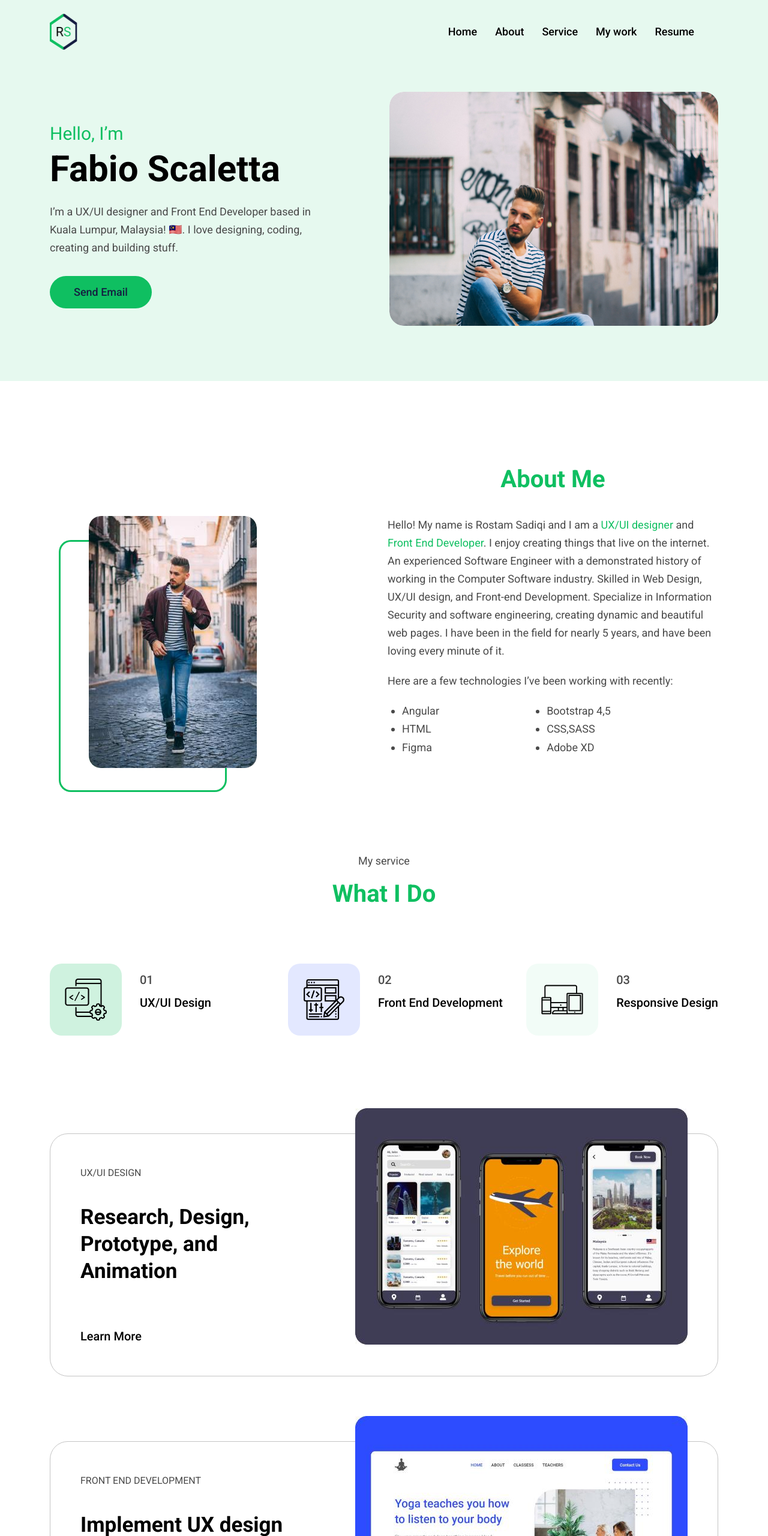
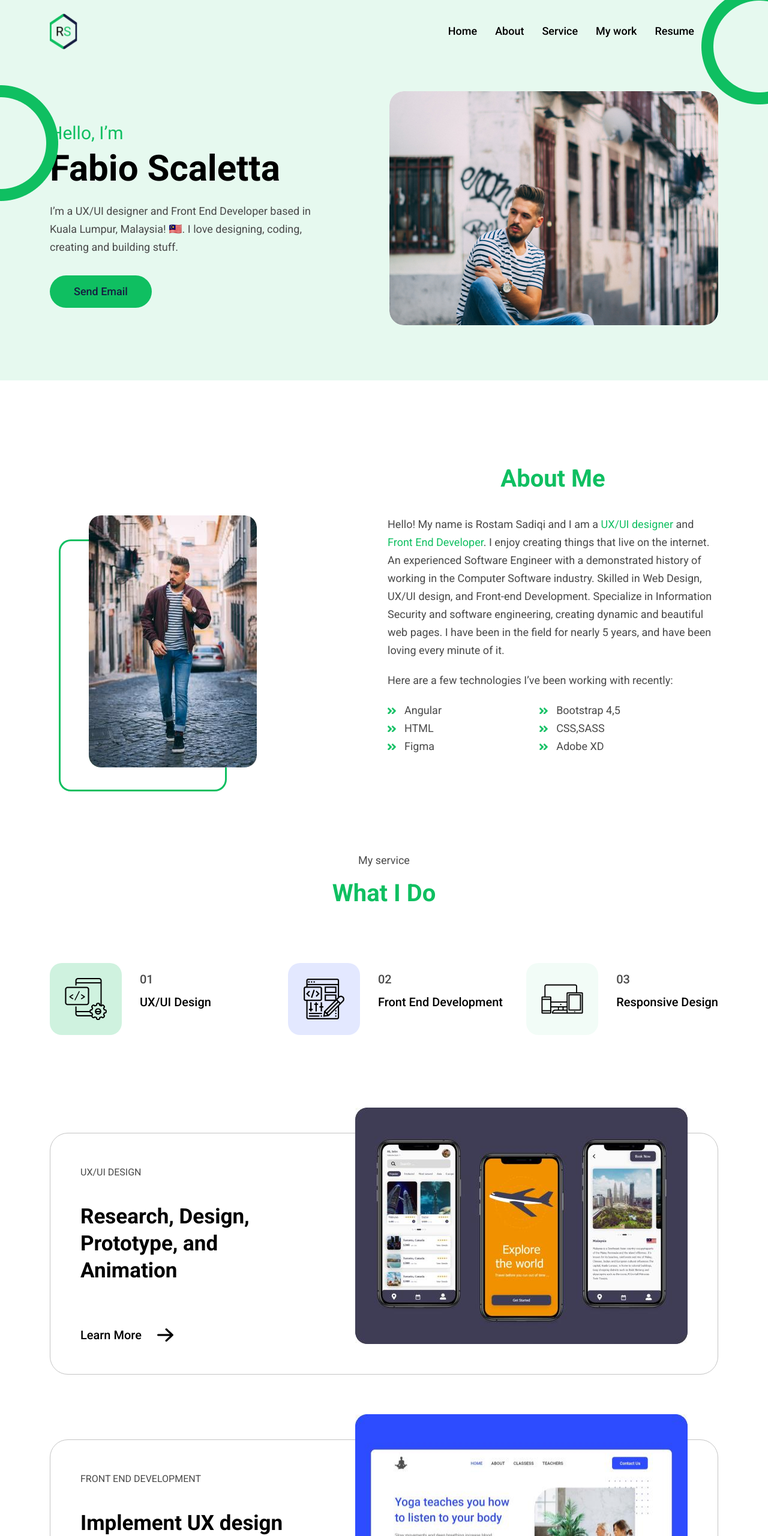
Before and after one commit to luzhnyak/fabio-scaletta, a plain HTML site: page index.html in a window 1280 px wide. Shown: the top 2560 px of the page at 60% size. Drawn offline with nearby package versions, Linux system fonts and the light colour scheme; files whose address does not match are found by name.

Commit message:
update css

```diff
--- a/css/style.css
+++ b/css/style.css
@@ -4,7 +4,7 @@
 
   /* primary */
   --primary-color: #0fbf61;
-
+  --accent-color: rgba(15, 191, 97, 0.8);
   /* secondary */
   --secondary-color: #151d41;
 
@@ -18,7 +18,6 @@ body {
   font-weight: 400;
   font-size: 18px;
   line-height: 1.67;
-
   color: var(--general-color-font);
 }
 
@@ -39,11 +38,15 @@ ol {
 }
 
 button {
+  font-family: inherit;
+  color: currentColor;
   cursor: pointer;
 }
 
 img {
   display: block;
+  max-width: 100%;
+  height: auto;
 }
 
 /* ===================== /UTILITES =====================*/
@@ -54,6 +57,7 @@ img {
 
 .link {
   text-decoration: none;
+  color: currentColor;
 }
 
 .section {
@@ -66,6 +70,9 @@ img {
   margin-right: auto;
   padding-left: 15px;
   padding-right: 15px;
+
+  /* outline: 2px solid red;
+  outline-offset: -2px; */
 }
 
 /* ===================== /UTILITES =====================*/
@@ -90,6 +97,11 @@ img {
   padding: 12px 40px;
   background-color: var(--primary-color);
   color: var(--secondary-color);
+}
+
+.btn:hover,
+.btn:focus {
+  background-color: var(--accent-color);
 }
 
 .primary-text {
@@ -132,6 +144,17 @@ img {
 .menu-link:hover,
 .menu-link:focus {
   color: var(--primary-color);
+}
+
+.ellips-1 {
+  position: absolute;
+  top: 0px;
+  right: 0;
+}
+.ellips-2 {
+  position: absolute;
+  top: 142px;
+  left: 0;
 }
 
 /* ===================== /HEADER =====================*/
@@ -233,7 +256,23 @@ img {
   flex-direction: column;
   flex-wrap: wrap;
   height: 100px;
-  padding-left: 24px;
+  padding-left: 0px;
+  list-style: none;
+}
+
+.about-list li {
+  display: flex;
+  align-items: center;
+  gap: 14px;
+}
+
+.about-list li::before {
+  content: "";
+  background-image: url("../img/about/marker.png");
+  background-repeat: no-repeat;
+  background-position: center;
+  width: 14px;
+  height: 11px;
 }
 
 /* ===================== /ABOUT =====================*/
@@ -285,21 +324,18 @@ img {
   color: var(--black-color);
 }
 
-.services-titles-item img {
-  /* background: rgba(15, 191, 97, 0.2); */
+.services-titles-img-wrapper {
   background: rgba(45, 76, 255, 0.13);
+  margin-right: 30px;
+  padding: 25px;
   border-radius: 20px;
-  margin-right: 30px;
-  width: 120px;
-  height: 120px;
-  padding: 25px;
 }
 
-.services-titles-item:first-child img {
+.services-titles-item:first-child .services-titles-img-wrapper {
   background: rgba(15, 191, 97, 0.2);
 }
 
-.services-titles-item:last-child img {
+.services-titles-item:last-child .services-titles-img-wrapper {
   background: rgba(15, 191, 97, 0.05);
 }
 
@@ -342,6 +378,24 @@ img {
   font-size: 20px;
   line-height: 1.5;
   color: var(--black-color);
+  display: flex;
+  gap: 26px;
+  align-items: center;
+}
+.services-card-link::after {
+  content: "";
+  display: block;
+  background-image: url("../img/services/arrow-left.png");
+  background-repeat: no-repeat;
+  background-position: center;
+  background-size: contain;
+  width: 27px;
+  height: 22px;
+}
+
+.services-card-link:hover,
+.services-card-link:focus {
+  text-decoration: underline;
 }
 
 .services-card-img {
@@ -419,6 +473,12 @@ img {
   color: var(--primary-color);
 }
 
+.feedback-section .btn:hover,
+.feedback-section .btn:focus {
+  background-color: #e4e8ff;
+  color: var(--secondary-color);
+}
+
 .feedback-wrapper {
   background: #0fbf61;
   border-radius: 15px;
@@ -456,6 +516,7 @@ img {
 .footer-wrapper {
   display: flex;
   justify-content: space-between;
+  align-items: center;
 }
 
 .footer-title {
@@ -467,13 +528,27 @@ img {
 
 .social-list {
   display: flex;
-  gap: 20px;
+  align-items: center;
+  gap: 14px;
 }
 .social-item {
 }
 .social-link {
+  display: flex;
+  justify-content: center;
+  align-items: center;
+  width: 30px;
+  height: 30px;
+  color: var(--black-color);
 }
+
+.social-link:hover,
+.social-link:focus {
+  color: var(--accent-color);
+}
+
 .social-icon {
+  fill: currentColor;
 }
 
 /* ===================== /FOOTER =====================*/
--- a/index.html
+++ b/index.html
@@ -47,6 +47,8 @@
           </ul>
         </nav>
       </div>
+      <img class="ellips-1" src="./img/ellipse-1.png" alt="Decor" />
+      <img class="ellips-2" src="./img/ellipse-2.png" alt="Decor" />
     </header>
     <main>
       <!-- HERO -->
@@ -118,36 +120,42 @@
           <h2 class="section-title">What I Do</h2>
           <ul class="services-titles-list list">
             <li class="services-titles-item">
+              <div class="services-titles-img-wrapper">
                 <img
                   src="./img/services/ux-01.png"
                   alt=""
                   width="70"
                   height="70"
                 />
+              </div>
               <div>
                 <p>01</p>
                 <p>UX/UI Design</p>
               </div>
             </li>
             <li class="services-titles-item">
+              <div class="services-titles-img-wrapper">
                 <img
                   src="./img/services/ux-02.png"
                   alt=""
                   width="70"
                   height="70"
                 />
+              </div>
               <div>
                 <p>02</p>
                 <p>Front End Development</p>
               </div>
             </li>
             <li class="services-titles-item">
+              <div class="services-titles-img-wrapper">
                 <img
                   src="./img/services/ux-03.png"
                   alt=""
                   width="70"
                   height="70"
                 />
+              </div>
               <div>
                 <p>03</p>
                 <p>Responsive Design</p>
```
Also changed, not shown: img/about/marker.png (added), img/about/marker.svg (added), img/ellipse-1.png (added), img/ellipse-2.png (added), img/services/arrow-left.png (added), img/services/arrow-left.svg (added). Lines whose indentation alone changed are shown as unchanged.
